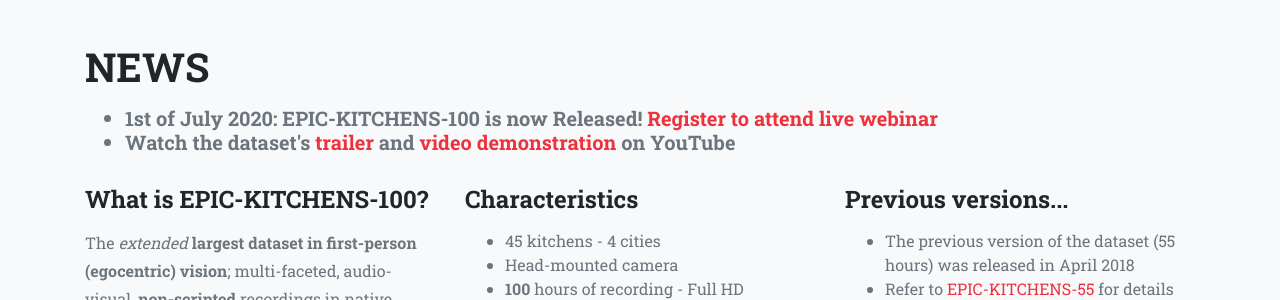
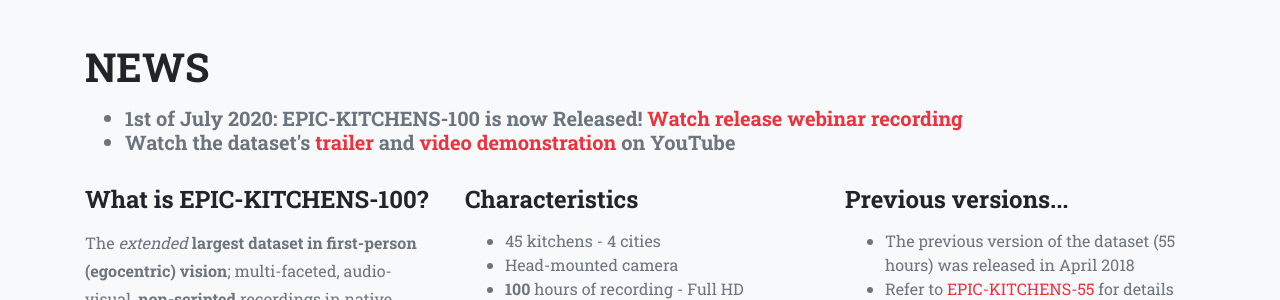
Before and after one commit to epic-kitchens/epic-kitchens.github.io, a Jekyll site: the page built from 2020-100.html, in a window 1280 px wide and 900 px high. Shown: the part 187-487 px from the top of the window. Built offline with Jekyll 4.4.1, drawn with Linux system fonts in a browser that asks for light colours; nearby versions of some CDN libraries; some web fonts are replaced.

Commit message:
WebinarLink

```diff
--- a/2020-100.html
+++ b/2020-100.html
@@ -12,7 +12,7 @@
         <h2 class="section-heading text-uppercase">News</h2>
         <h5 class="text-muted" style="text-align:left;">
           <ul>
-            <li>1st of July 2020: EPIC-KITCHENS-100 is now Released! <a href="https://zoom.us/webinar/register/WN_ChI0MToWS5qdyJsYG_wf_A">Register to attend live webinar</a></li>
+            <li>1st of July 2020: EPIC-KITCHENS-100 is now Released! <a href="https://t.co/lnz9JI486s?amp=1">Watch release webinar recording</a></li>
             <li>Watch the dataset's <a href="https://www.youtube.com/watch?v=8IzkrWAfAGg" target="_blank">trailer</a> and <a href="https://www.youtube.com/watch?v=MUlyXDDzbZU&t=4s">video demonstration</a> on YouTube</li>
 
           </ul>
```
